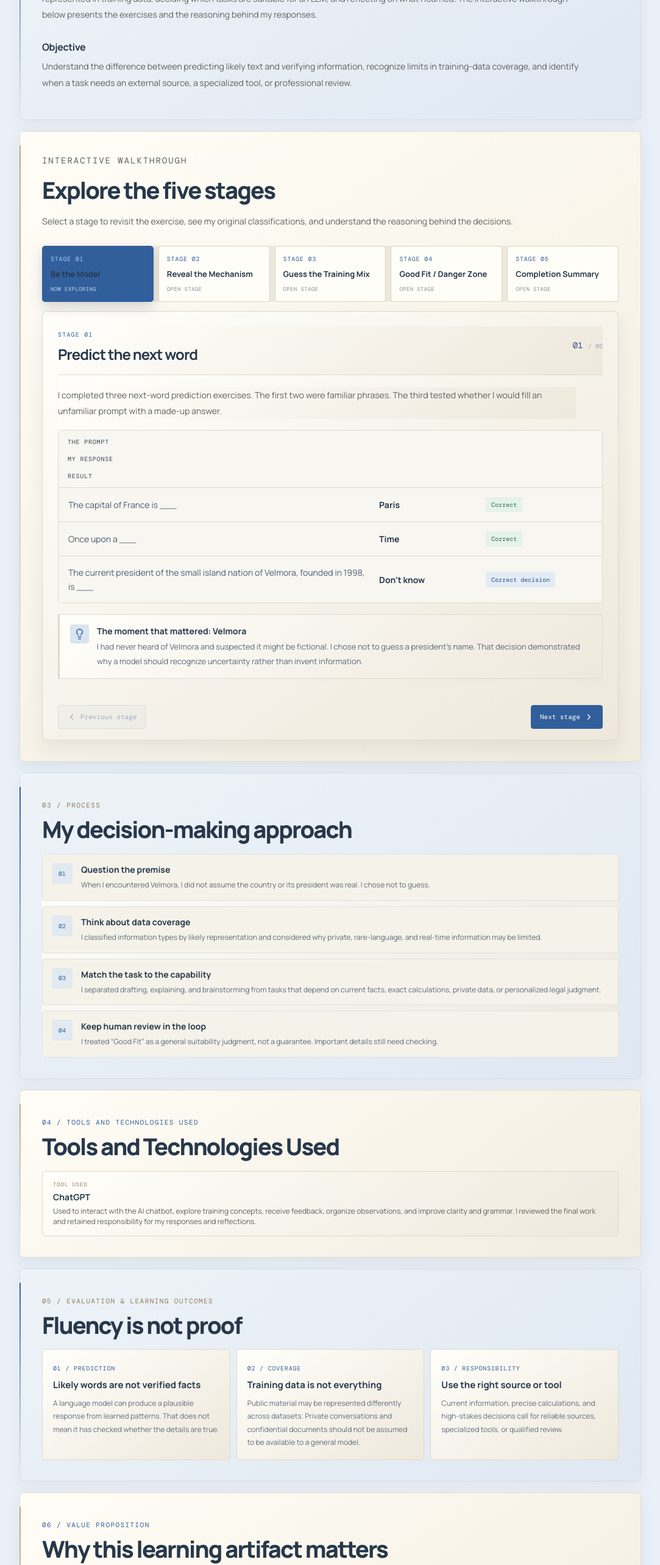
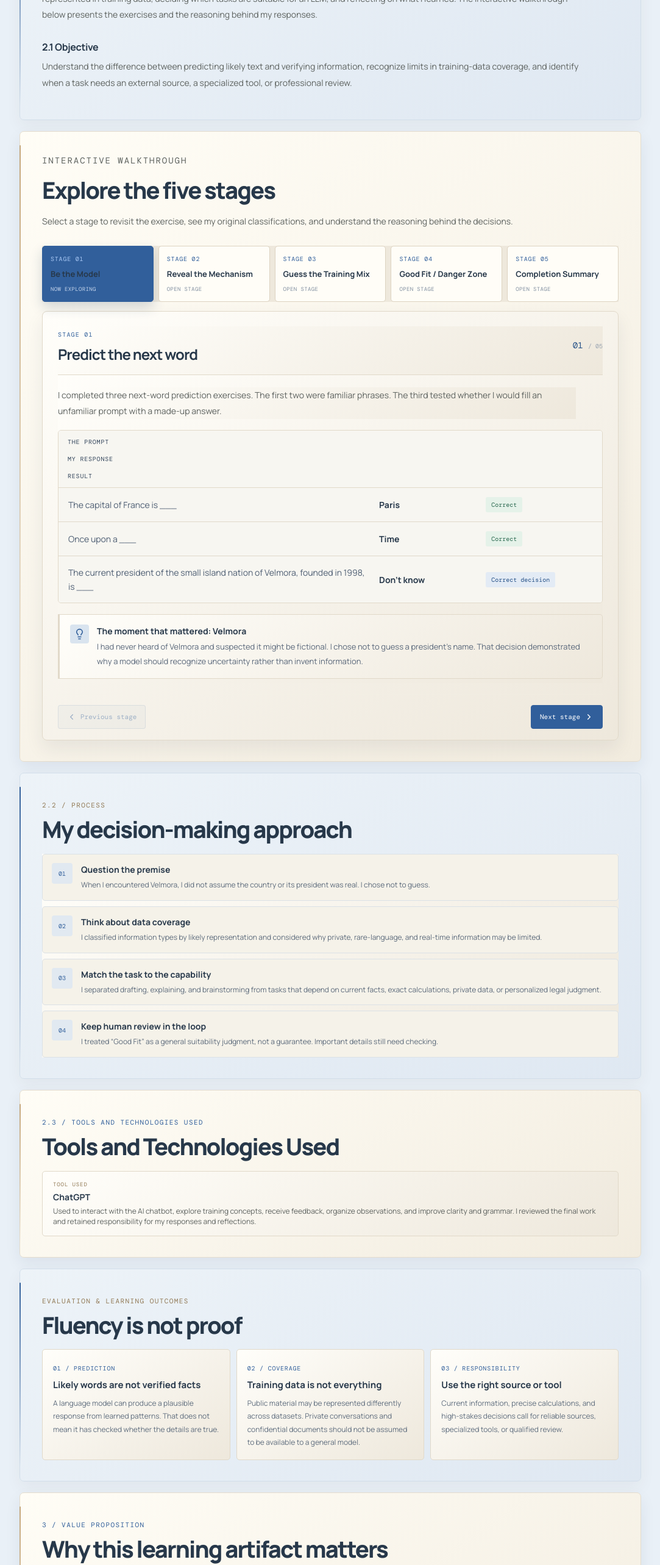
Before and after one commit to AnushaKallempudi12/portfolio, a Next.js app: page /portfolio/artifacts/ai-training-interaction in a window 1280 px wide. Shown: the part 1250-3816 px from the top of the page at 61% size, without its empty margins (98-1181 px from the left). Built offline with nearby package versions, Linux system fonts and the light colour scheme.

Commit message:
Align artifact sections with required portfolio checklist

```diff
--- a/src/app/artifacts/ai-training-interaction/page.jsx
+++ b/src/app/artifacts/ai-training-interaction/page.jsx
@@ -139,7 +139,7 @@ export default function AITrainingInteractionPage(){
 <section className="detail-section ati-reveal">
     <p className="detail-index">02 / DESCRIPTION</p><h2>About the activity</h2>
     <p>The activity moves through five stages: predicting the next word, examining how a language model works, considering what may be represented in training data, deciding which tasks are suitable for an LLM, and reflecting on what I learned. The interactive walkthrough below presents the exercises and the reasoning behind my responses.</p>
-    <h3 className="detail-subhead">Objective</h3>
+    <h3 className="detail-subhead">2.1 Objective</h3>
     <p>Understand the difference between predicting likely text and verifying information, recognize limits in training-data coverage, and identify when a task needs an external source, a specialized tool, or professional review.</p>
    </section>
 <section className="detail-section ati-reveal" id="stages">
@@ -164,7 +164,7 @@ export default function AITrainingInteractionPage(){
     </div>
    </section>
 <section className="detail-section ati-reveal">
-    <p className="detail-index">03 / PROCESS</p><h2>My decision-making approach</h2>
+    <p className="detail-index">2.2 / PROCESS</p><h2>My decision-making approach</h2>
     <div className="ati-process-list">
      <article><span>01</span><div><h3>Question the premise</h3><p>When I encountered Velmora, I did not assume the country or its president was real. I chose not to guess.</p></div></article>
      <article><span>02</span><div><h3>Think about data coverage</h3><p>I classified information types by likely representation and considered why private, rare-language, and real-time information may be limited.</p></div></article>
@@ -173,11 +173,11 @@ export default function AITrainingInteractionPage(){
     </div>
    </section>
 <section className="detail-section ati-reveal">
-    <p className="detail-index">04 / TOOLS AND TECHNOLOGIES USED</p><h2>Tools and Technologies Used</h2>
+    <p className="detail-index">2.3 / TOOLS AND TECHNOLOGIES USED</p><h2>Tools and Technologies Used</h2>
     <div className="ati-source-note"><span>TOOL USED</span><strong>ChatGPT</strong><small>Used to interact with the AI chatbot, explore training concepts, receive feedback, organize observations, and improve clarity and grammar. I reviewed the final work and retained responsibility for my responses and reflections.</small></div>
    </section>
 <section className="detail-section ati-reveal">
-    <p className="detail-index">05 / EVALUATION & LEARNING OUTCOMES</p><h2>Fluency is not proof</h2>
+    <p className="detail-index">EVALUATION & LEARNING OUTCOMES</p><h2>Fluency is not proof</h2>
     <div className="ati-takeaway-grid">
      <article><span>01 / PREDICTION</span><h3>Likely words are not verified facts</h3><p>A language model can produce a plausible response from learned patterns. That does not mean it has checked whether the details are true.</p></article>
      <article><span>02 / COVERAGE</span><h3>Training data is not everything</h3><p>Public material may be represented differently across datasets. Private conversations and confidential documents should not be assumed to be available to a general model.</p></article>
@@ -185,10 +185,10 @@ export default function AITrainingInteractionPage(){
     </div>
    </section>
 <section className="detail-section ati-reveal">
-    <p className="detail-index">06 / VALUE PROPOSITION</p><h2>Why this learning artifact matters</h2>
-    <h3 className="ati-subsection-title">Unique Value</h3>
+    <p className="detail-index">3 / VALUE PROPOSITION</p><h2>Why this learning artifact matters</h2>
+    <h3 className="ati-subsection-title">3.1 Unique Value</h3>
     <div className="ati-unique-card"><p>The value of this activity is the shift from simply accepting an answer to evaluating how it was produced and what support it needs. The exercise connects basic language-model concepts to practical decisions about information quality, privacy, and responsible use.</p></div>
-    <h3>Relevance</h3>
+    <h3 className="ati-subsection-title">3.2 Relevance</h3>
     <div className="ati-audience-grid">
      <article><strong>For AI learners</strong><span>Build a practical mental model of next-token prediction and training-data limits.</span></article>
      <article><strong>For everyday users</strong><span>Recognize when a fluent response should be checked before acting on it.</span></article>
@@ -196,11 +196,11 @@ export default function AITrainingInteractionPage(){
     </div>
    </section>
 <section className="detail-section ati-reveal">
-    <p className="detail-index">07 / REFERENCES</p><h2>References</h2>
+    <p className="detail-index">4 / REFERENCES</p><h2>References</h2>
     <p>No external references were used or cited in this activity. The artifact documents my responses and reflections from the interactive learning exercise.</p>
    </section>
 <section className="detail-section ati-reveal">
-    <p className="detail-index">08 / PROJECT DOCUMENTATION</p><h2>AI Training Interaction activity record</h2>
+    <p className="detail-index">5 / PROJECT DOCUMENTATION</p><h2>AI Training Interaction activity record</h2>
     <p>This original activity document records my work through the Professor Predict stages, including my responses, classifications, reasoning, completion summary, personal reflection, and AI disclosure.</p>
     <div className="detail-document-frame detail-html-document-frame"><iframe src="https://view.officeapps.live.com/op/embed.aspx?src=https%3A%2F%2Fanushakallempudi12.github.io%2Fportfolio%2Fdocuments%2FAI%2520Training%2520Interaction.docx" title="Embedded AI Training Interaction original Word activity record" loading="lazy" allowFullScreen/></div>
     <p className="detail-document-fallback">If the preview does not load, <a href="/portfolio/documents/AI%20Training%20Interaction.docx" target="_blank" rel="noreferrer">open the original activity document</a>.</p>
```
